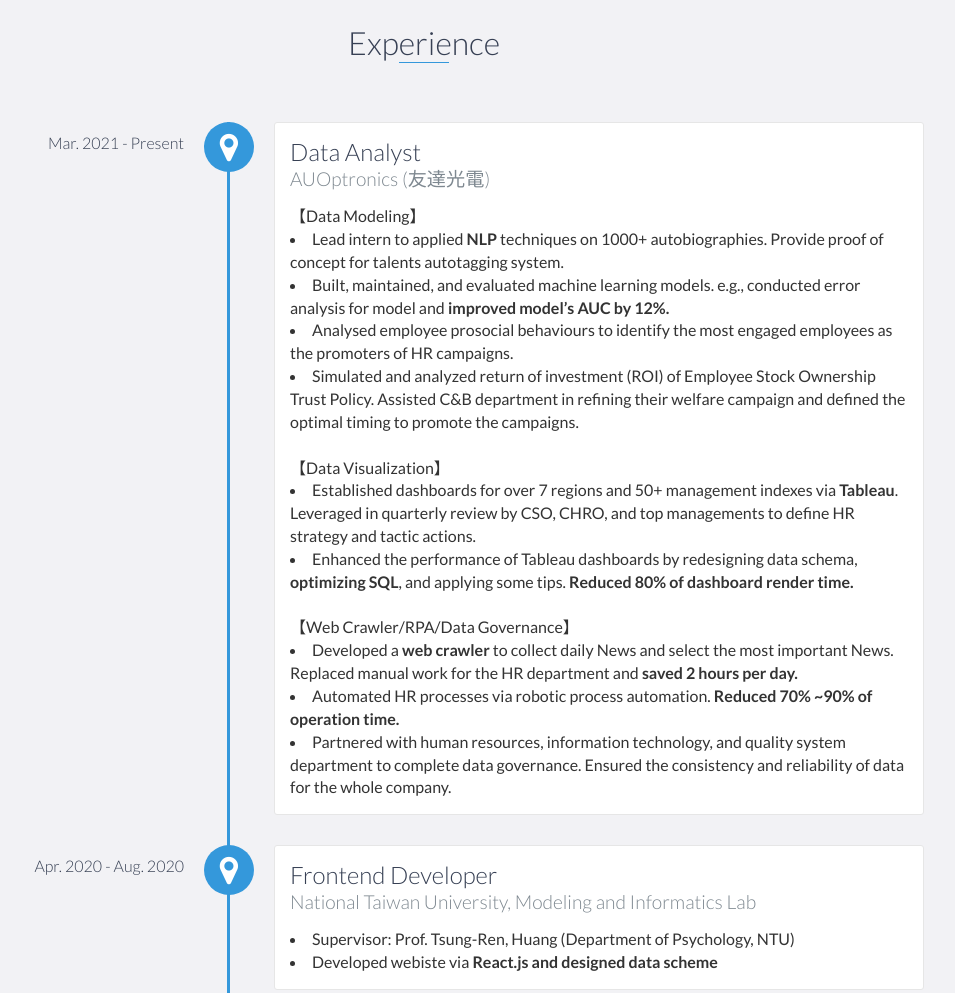
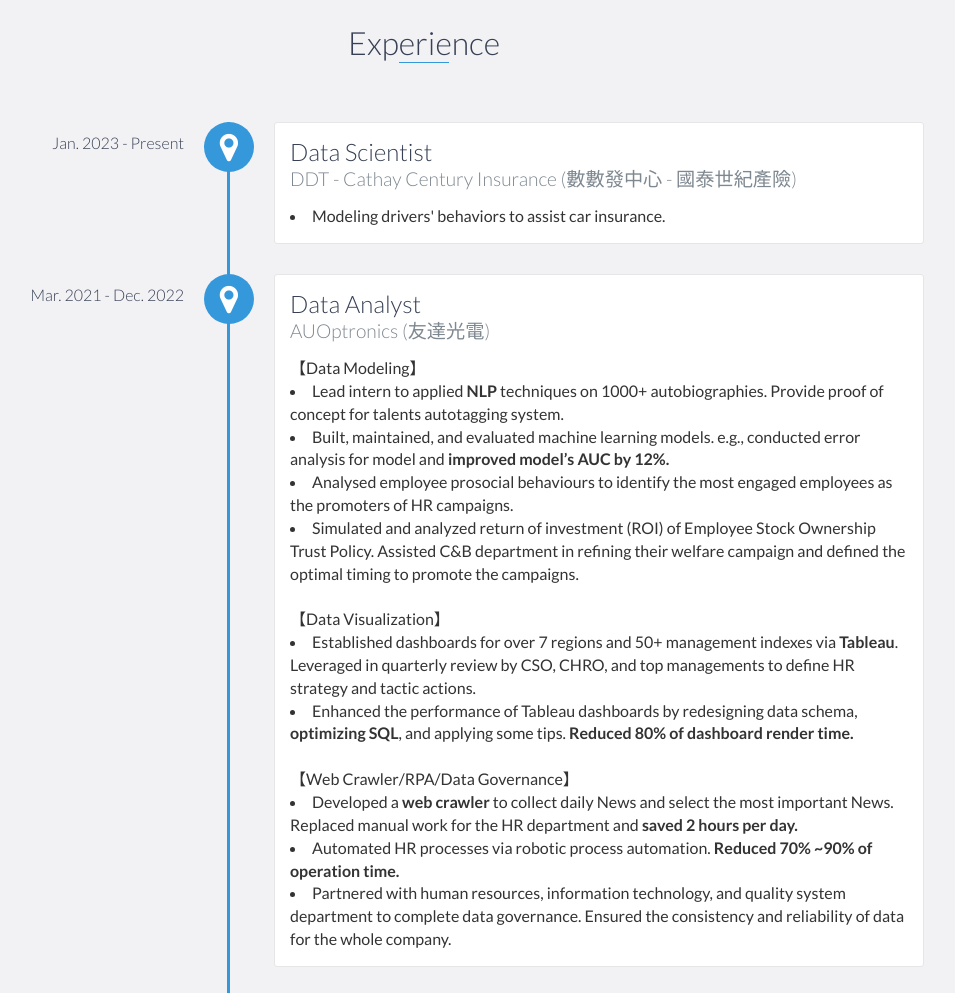
Before and after one commit to tylin30/tylin30.github.io, a website: page index.html in a window 1280 px wide. Shown: the part 1380-2373 px from the top of the page, without its empty margins (216-1171 px from the left). Drawn offline with nearby package versions, Linux system fonts and the light colour scheme.

Commit message:
update 2023-02-10

```diff
--- a/index.html
+++ b/index.html
@@ -147,7 +147,15 @@
     <div id="experience" class="background-alt">
         <h2 class="heading">Experience</h2>
         <div id="experience-timeline">
-            <div data-date="Mar. 2021 - Present">
+            <div data-date="Jan. 2023 - Present">
+                <h3>Data Scientist</h3>
+                <h4>DDT - Cathay Century Insurance (數數發中心 - 國泰世紀產險)</h4>
+                    <li>Modeling drivers' behaviors to assist car insurance.</li>
+
+                <!-- <p>  -->
+                <!-- </p> -->
+            </div>
+            <div data-date="Mar. 2021 - Dec. 2022">
                 <h3>Data Analyst</h3>
                 <h4>AUOptronics (友達光電)</h4>
 
```
